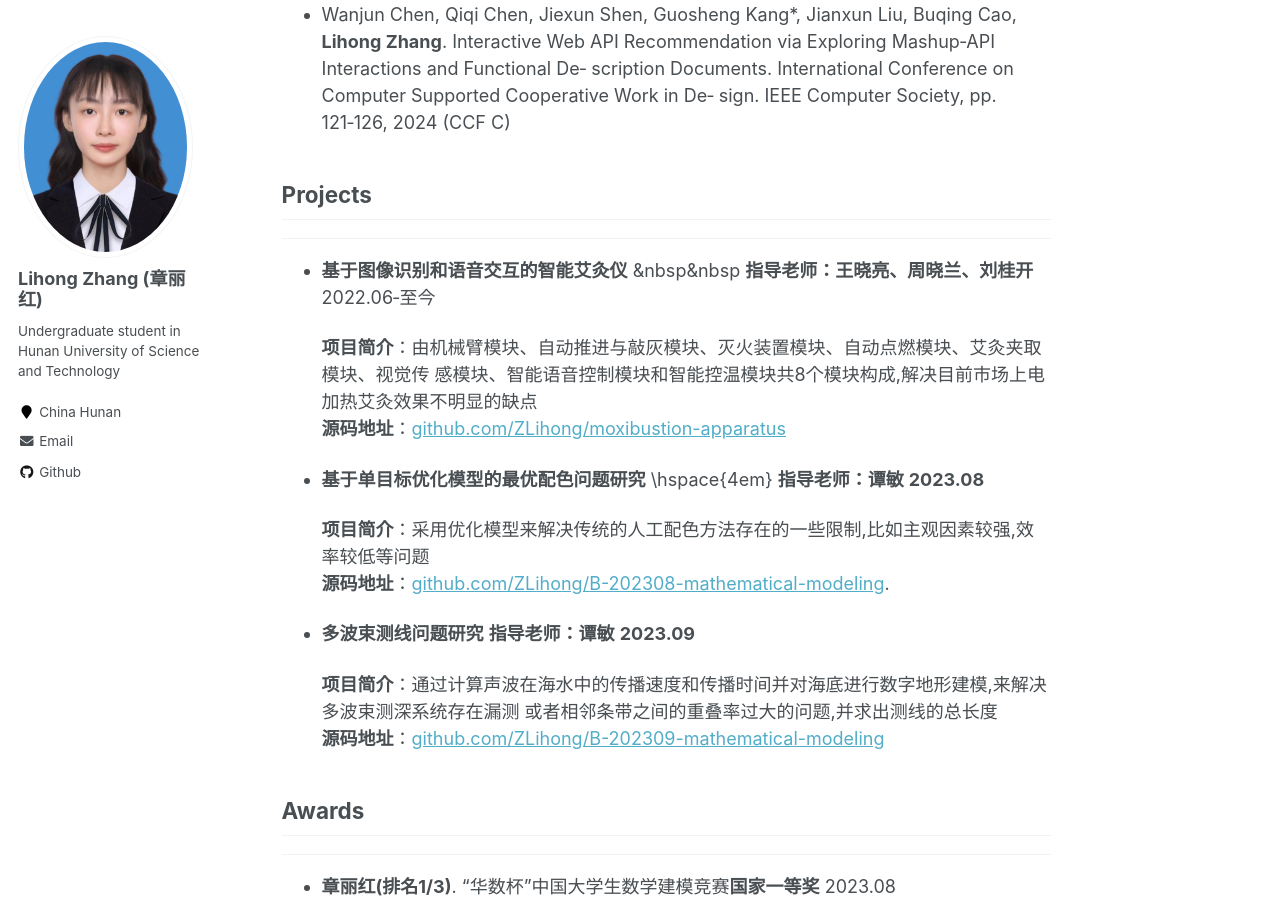
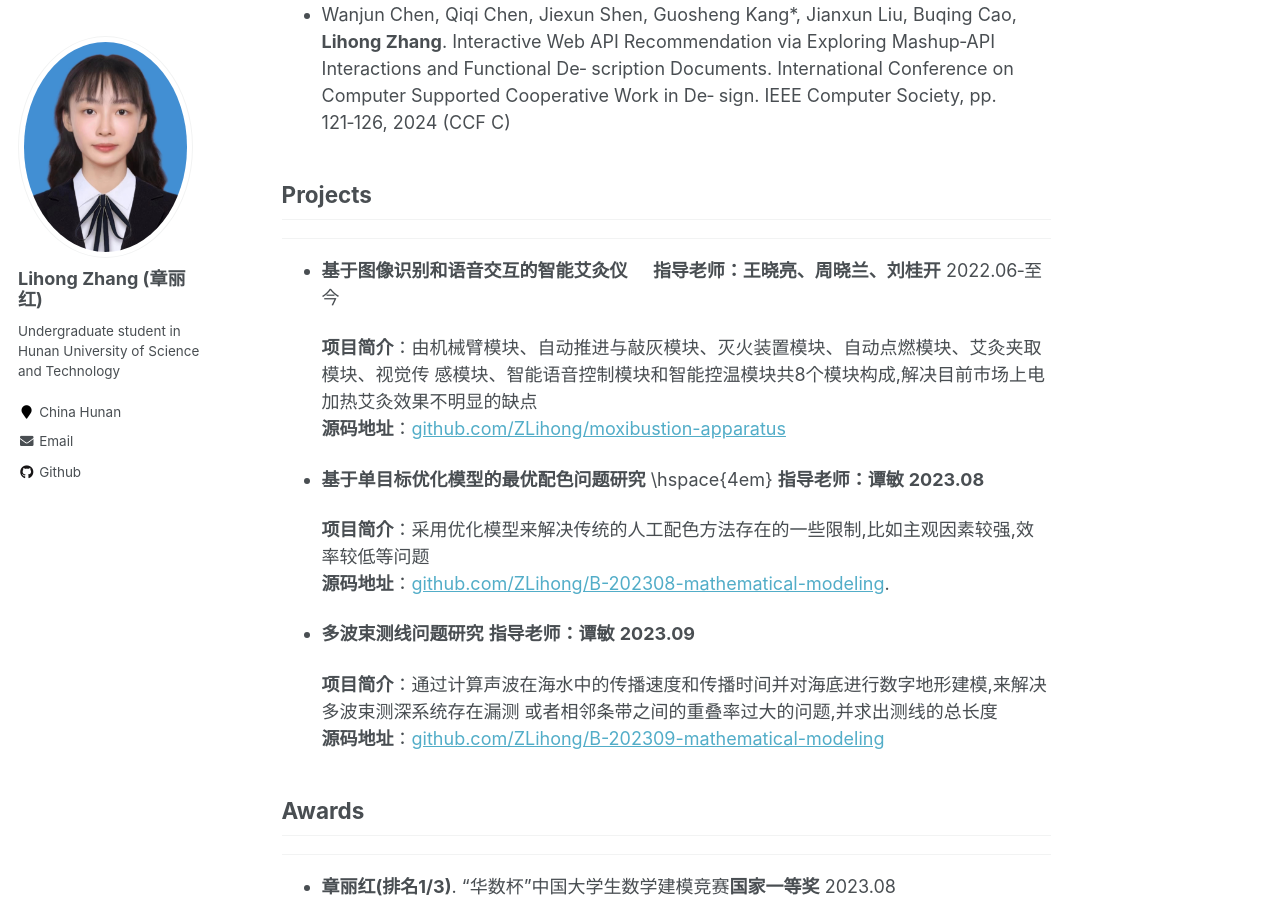
Before and after one commit to ZLihong/zlihong.github.io, a Jekyll site: the page built from _pages/about.md, in a window 1280 px wide and 900 px high, scrolled down 635 px. Built offline with Jekyll 4.4.1, drawn with Linux system fonts in a browser that asks for light colours.

Commit message:
Update about.md

```diff
--- a/_pages/about.md
+++ b/_pages/about.md
@@ -27,7 +27,7 @@ sign. IEEE Computer Society, pp. 121‑126, 2024  (CCF C)
 
 ## Projects
 ------
-+ **基于图像识别和语音交互的智能艾灸仪**   &nbsp&nbsp **指导老师：王晓亮、周晓兰、刘桂开**    2022.06‑至今
++ **基于图像识别和语音交互的智能艾灸仪**   &nbsp;&nbsp;&nbsp; **指导老师：王晓亮、周晓兰、刘桂开**    2022.06‑至今
 
   **项目简介**：由机械臂模块、自动推进与敲灰模块、灭火装置模块、自动点燃模块、艾灸夹取模块、视觉传
   感模块、智能语音控制模块和智能控温模块共8个模块构成,解决目前市场上电加热艾灸效果不明显的缺点
```
